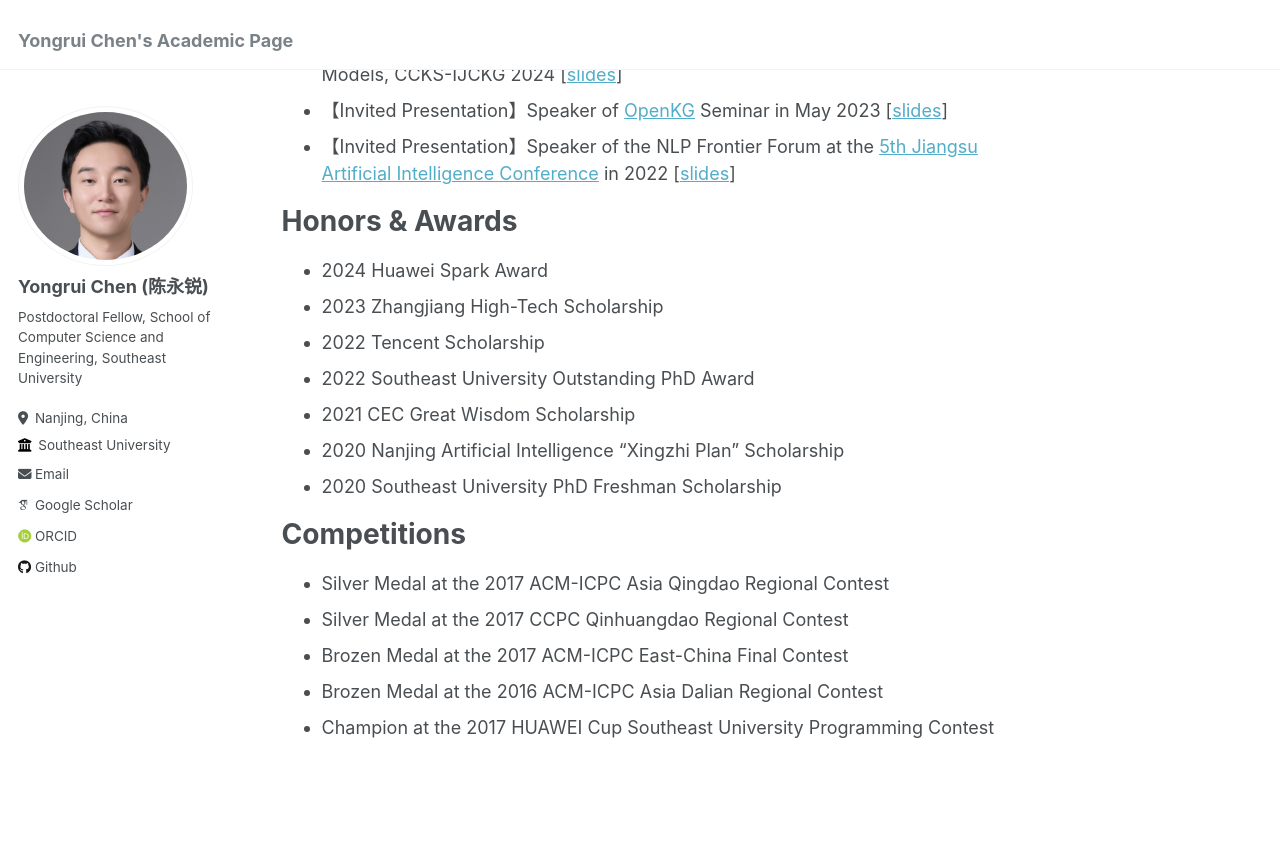
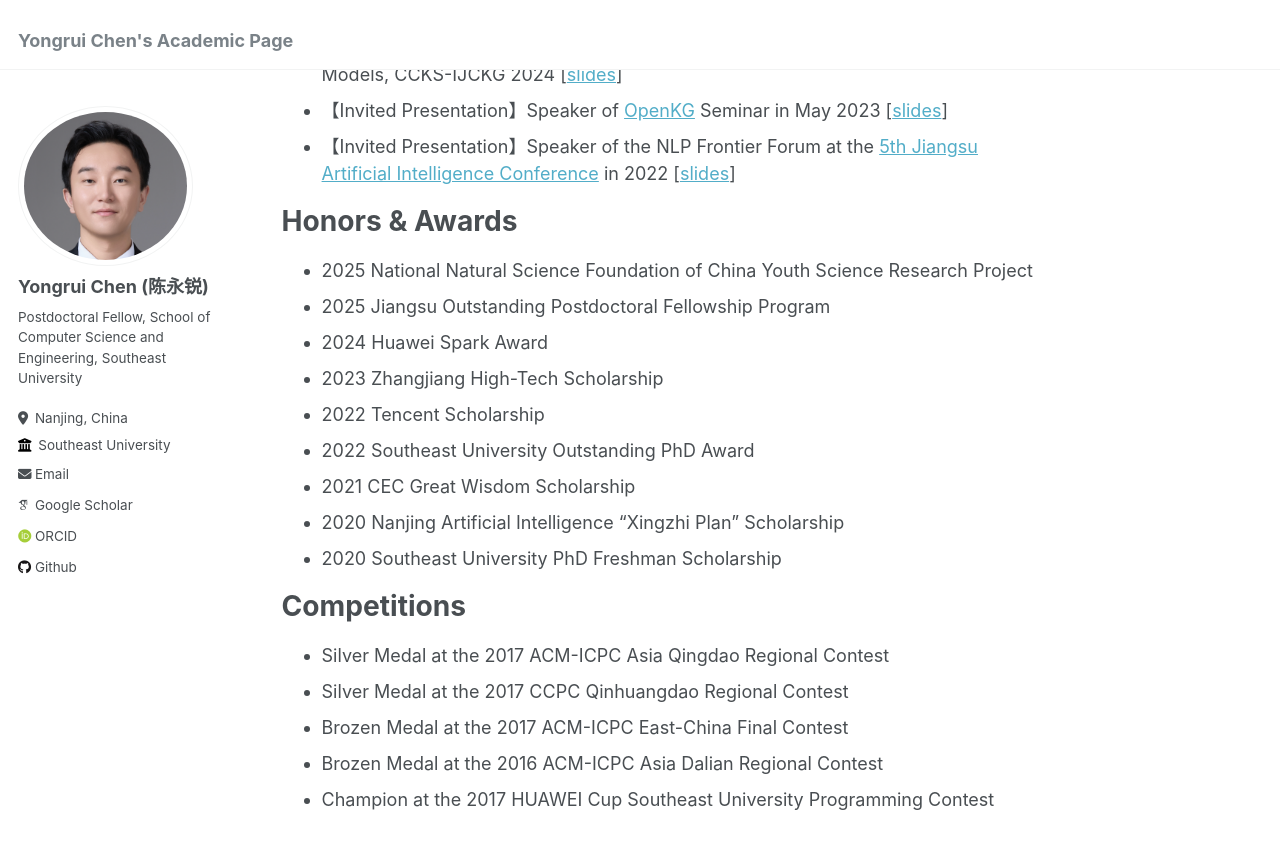
Before and after one commit to Bahuia/bahuia.github.io, a Jekyll site: the page built from _pages/about.md, in a window 1280 px wide and 900 px high, scrolled down 6077 px. Shown: the top 849 px of the window. Built offline with Jekyll 4.4.1, drawn with Linux system fonts in a browser that asks for light colours; some web fonts are replaced.

```diff
--- a/_pages/about.md
+++ b/_pages/about.md
@@ -196,6 +196,8 @@ Talks
 
 Honors & Awards
 ======
+* 2025 National Natural Science Foundation of China Youth Science Research Project
+* 2025 Jiangsu Outstanding Postdoctoral Fellowship Program
 * 2024 Huawei Spark Award
 * 2023 Zhangjiang High-Tech Scholarship
 * 2022 Tencent Scholarship
```
